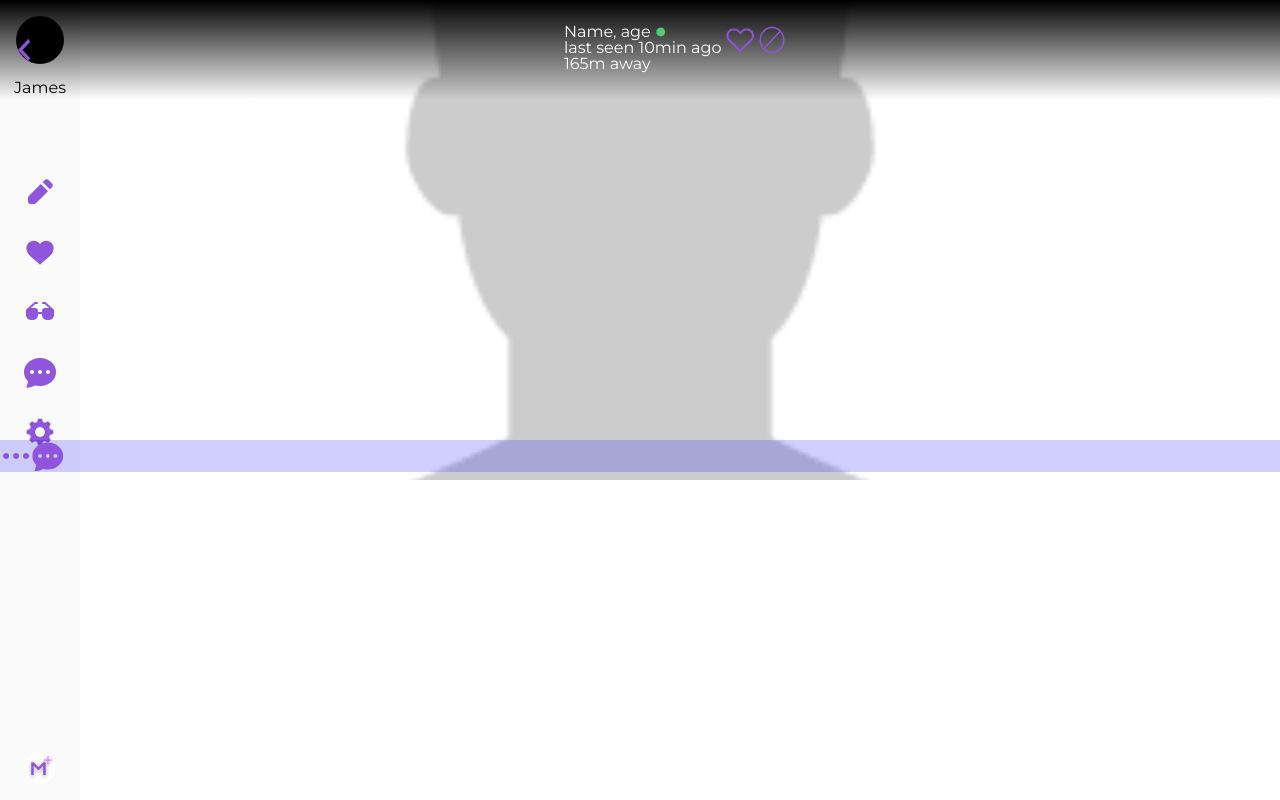
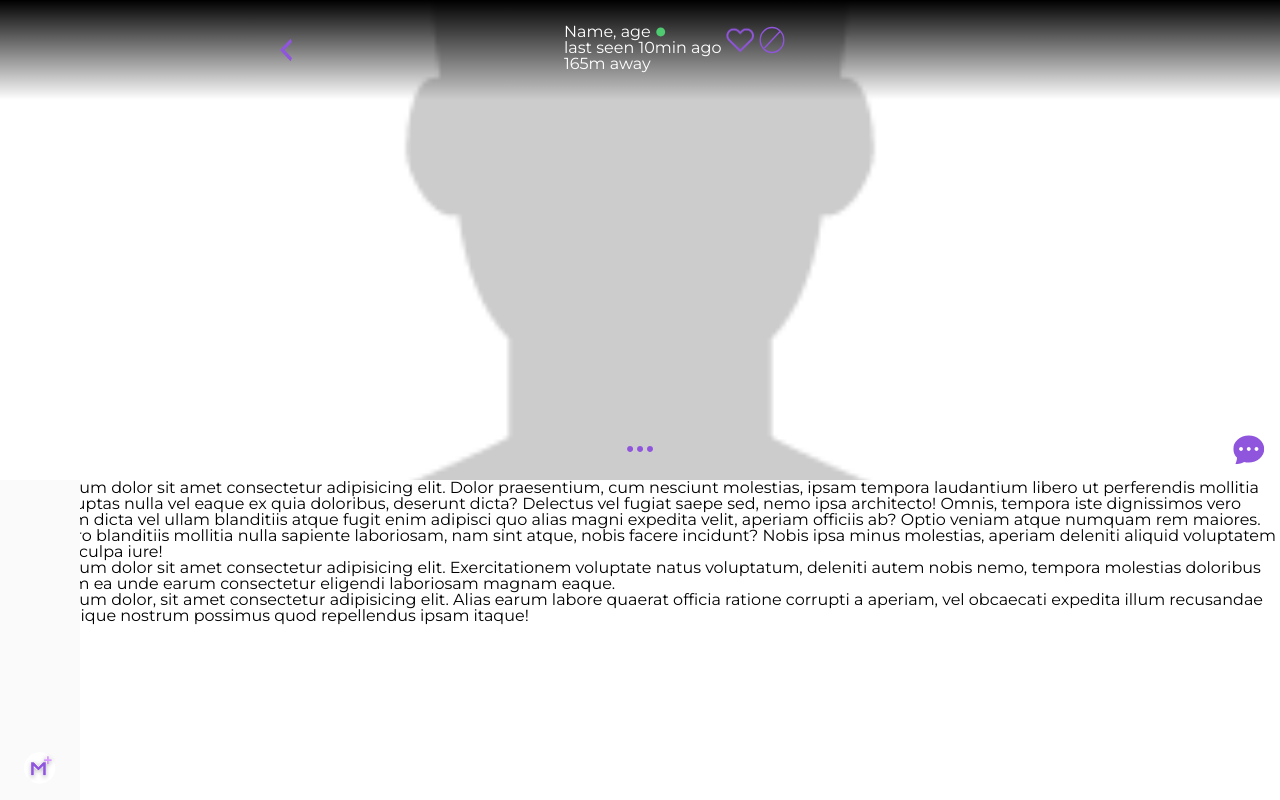
Before and after one commit to axel-lgt/meeet-react-js, a React (Create React App) app: page /profileinfo in a window 1280 px wide. Built offline with nearby package versions, Linux system fonts and the light colour scheme.

Commit message:
fixed overlay with absolute positions and some top/bottom tweaking

```diff
--- a/src/components/Home/Home.scss
+++ b/src/components/Home/Home.scss
@@ -19,7 +19,7 @@ em {
 }
 
 .home-container {
-  width: 100vw;
+  width: 100%;
   display: flex;
   flex-direction: column;
   background: pink;
--- a/src/components/Menu/Menu.scss
+++ b/src/components/Menu/Menu.scss
@@ -51,7 +51,7 @@ body {
     }
 
     .menu-desktop {
-        position: absolute;
+        position: fixed;
         width: 5em;
         height: 100%;
         padding: 1em 0em;
--- a/src/components/ProfileInfo/ProfileInfo.js
+++ b/src/components/ProfileInfo/ProfileInfo.js
@@ -15,36 +15,42 @@ const ProfileInfo = () => {
         <div className="profile-info-container">
             <div className="profile-info-container image">
                 <div className="profile-info-container image profile-picture">
-                    <img src={imgplaceholder} alt="User avatar" />
-                </div>
-                <div className="profile-info-container overlay">
-                    <div className="profile-info-container overlay gradient">
-                        <div className="profile-info-container overlay gradient-group">
-                            <div className="profile-info-container overlay gradient-group back-arrow">
+                    <img className="profile-info-container image profile-picture main-photo" src={imgplaceholder} alt="User avatar" />
+                    <div className="profile-info-container image profile-picture overlay">
+                        <div className="profile-info-container image profile-picture overlay gradient">
+                            <div className="profile-info-container image profile-picture overlay gradient-group">
+                                <div className="profile-info-container image profile-picture overlay gradient-group back-arrow">
                                     <img src={backarrow} alt="Return to last page" />
                                 </div>
-                            <div className="profile-info-container overlay gradient-group name-connected-distance">
-                                <div className="profile-info-container overlay gradient-group name-connected-distance name-connected-group">
+                                <div className="profile-info-container image profile-picture overlay gradient-group name-connected-distance">
+                                    <div className="profile-info-container image profile-picture overlay gradient-group name-connected-distance name-connected-group">
                                         <h3>Name, age</h3>
-                                    <img className="profile-info-container overlay gradient-group name-connected-group connected" src={connected} alt="User connected" />
+                                        <img className="profile-info-container image profile-picture overlay gradient-group name-connected-group connected" src={connected} alt="User connected" />
                                     </div>
                                     <h3>last seen 10min ago</h3>
                                     <h3>165m away</h3>
                                 </div>
-                            <div className="profile-info-container overlay gradient-group favorite-blocked-group">
+                                <div className="profile-info-container image profile-picture overlay gradient-group favorite-blocked-group">
                                     <img src={notfavorite} alt="User not added to favorites" />
                                     <img src={block} alt="Block user" />
                                 </div>
                             </div>
                         </div>
-                    <div className="profile-info-container overlay bottom-group">
-                        <img src={dots} alt="Amount of pictures" />
-                        <img src={message} alt="Message this user" />
+                        <div className="profile-info-container image profile-picture overlay bottom-group">
+                            <img className="profile-info-container image profile-picture overlay bottom-group dots" src={dots} alt="Amount of pictures" />
+                            <img className="profile-info-container image profile-picture overlay bottom-group message" src={message} alt="Message this user" />
+                        </div>
                     </div>
                 </div>
             </div>
             <div className="profile-info-container bottom">
-                <div className="profile-info-container bottom info"></div>
+                <div className="profile-info-container bottom info">
+                    <div>Lorem ipsum dolor sit amet consectetur adipisicing elit. Dolor praesentium, cum nesciunt molestias, ipsam tempora laudantium libero ut perferendis mollitia officia voluptas nulla vel eaque ex quia doloribus, deserunt dicta?
+                    Delectus vel fugiat saepe sed, nemo ipsa architecto! Omnis, tempora iste dignissimos vero laboriosam dicta vel ullam blanditiis atque fugit enim adipisci quo alias magni expedita velit, aperiam officiis ab?
+                    Optio veniam atque numquam rem maiores. Ipsam, vero blanditiis mollitia nulla sapiente laboriosam, nam sint atque, nobis facere incidunt? Nobis ipsa minus molestias, aperiam deleniti aliquid voluptatem excepturi culpa iure!</div>
+                    <div>Lorem ipsum dolor sit amet consectetur adipisicing elit. Exercitationem voluptate natus voluptatum, deleniti autem nobis nemo, tempora molestias doloribus eos et eum ea unde earum consectetur eligendi laboriosam magnam eaque.</div>
+                    <div>Lorem ipsum dolor, sit amet consectetur adipisicing elit. Alias earum labore quaerat officia ratione corrupti a aperiam, vel obcaecati expedita illum recusandae error similique nostrum possimus quod repellendus ipsam itaque!</div>
+                </div>
             </div>
         </div>
     )
--- a/src/components/ProfileInfo/ProfileInfo.scss
+++ b/src/components/ProfileInfo/ProfileInfo.scss
@@ -27,24 +27,27 @@ em {
 
     & .image {
 
+
         & .profile-picture {
-
-            img {
+            position: relative;
             height: 60vh;
             width: 100vw;
+
+            & .main-photo {
+                min-height: 100%;
+                width: 100%;
                 object-fit: cover;
-            }
             }
 
             & .overlay {
                 color: white;
+                justify-content: space-around;
 
                 & .gradient {
                     display: flex;
                     flex-direction: column;
-                justify-content: space-between;
                     position: absolute;
-                top: 0;
+                    top: -60vh;
                     height: 100px;
                     width: 100%;
                     background: linear-gradient(180deg, #000000 0%, rgba(0, 0, 0, 0) 100%);
@@ -68,6 +71,7 @@ em {
                             display: flex;
                             flex-direction: column;
                             align-items: flex-start;
+                            justify-content: start;
                             margin-left: 0;
                             margin-top: 3em;
                             width: 10em;
@@ -77,6 +81,7 @@ em {
                                 align-items: center;
                                 height: 1em;
                                 margin: 0;
+
                                 & .connected {
                                     margin-left: 5px;
                                     height: 10px;
@@ -88,6 +93,8 @@ em {
                         & .favorite-blocked-group {
                             align-items: start;
                             margin-top: 3em;
+                            right: 0;
+                            justify-content: start;
 
                             img {
                                 height: 32px;
@@ -99,18 +106,28 @@ em {
                 }
                 & .bottom-group {
                     position: absolute;
-                top: 55vh;
-                height: 32px;
+                    bottom: 0;
+                    height: 64px;
                     width: 100%;
-                background: rgba(0, 0, 255, 0.185);
                     flex-direction: row;
 
                     img {
                         height: 32px;
                         width: 32px;
                     }
+
+                    & .message {
+                        right: 15px;
+                        bottom: 15px;
+                    }
+
+                    & .dots {
+                        bottom: 15px;
                     }
                 }
+            }
+        }
+
 
         & .bottom {
 
```
Lines whose indentation alone changed are shown as unchanged.
